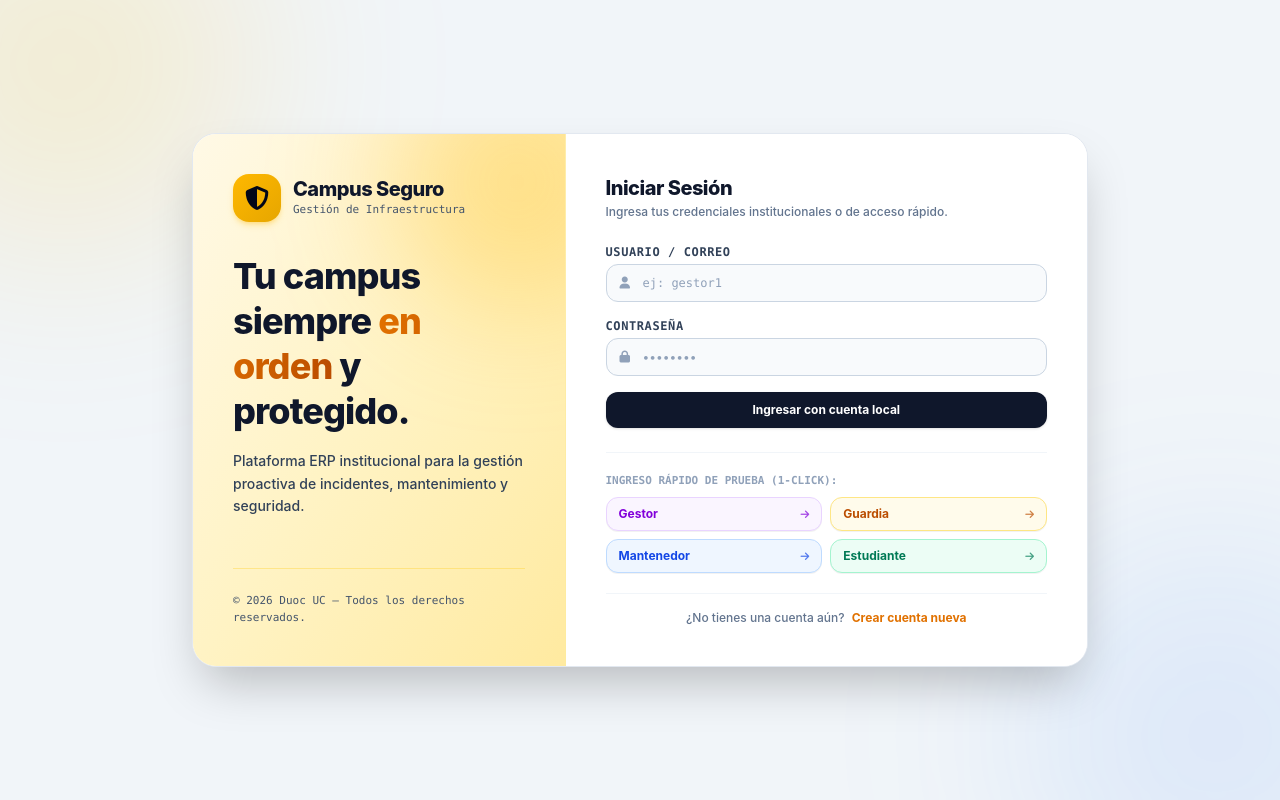
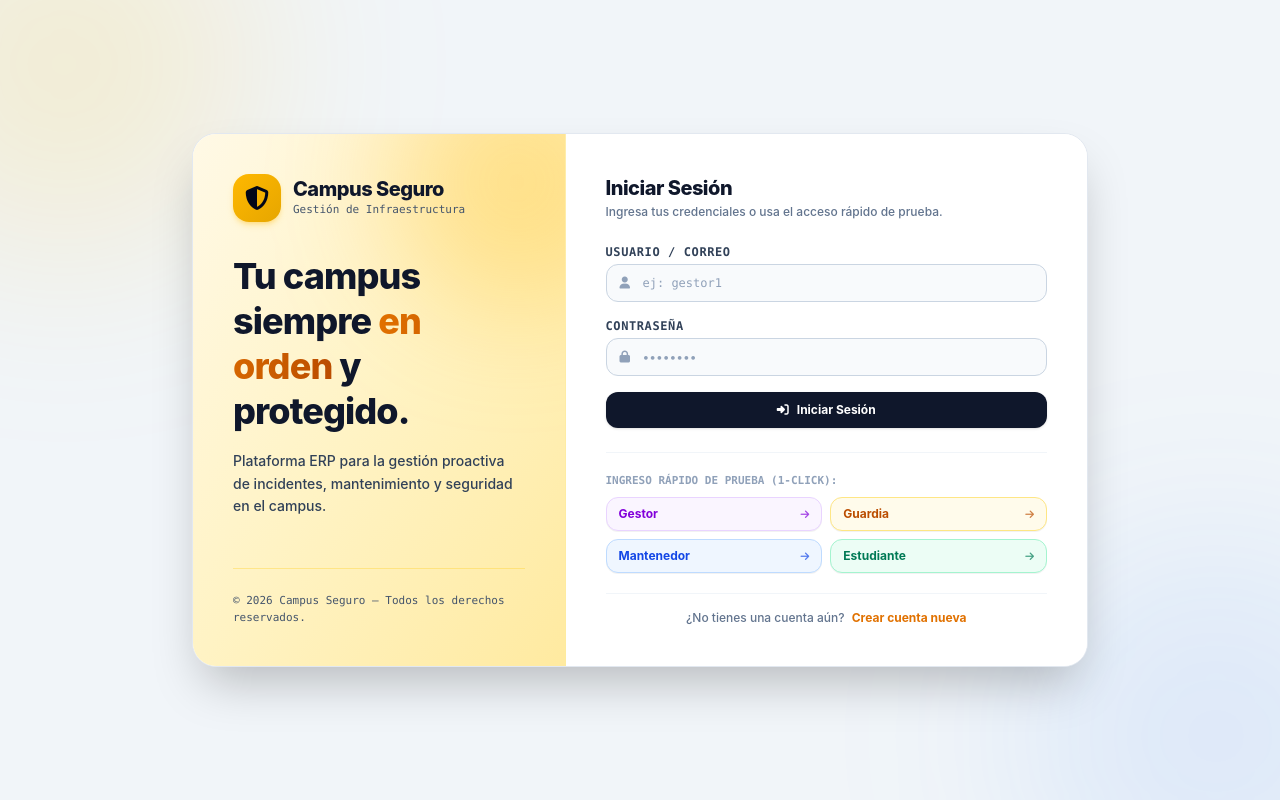
Before and after one commit to DevMoisesM/Campus-Seguro, an Angular app in the folder frontend/: page /login in a window 1280 px wide. Built offline with nearby package versions, Linux system fonts and the light colour scheme.

Commit message:
style(login): simplificar texto de boton de acceso a 'Iniciar Sesion' con icono de ingreso

```diff
--- a/frontend/src/app/components/login/login.component.html
+++ b/frontend/src/app/components/login/login.component.html
@@ -30,7 +30,7 @@
             Tu campus siempre <span class="bg-gradient-to-r from-amber-600 to-amber-700 bg-clip-text text-transparent">en orden</span> y protegido.
           </h1>
           <p class="text-xs lg:text-sm text-slate-700 mt-4 leading-relaxed font-medium">
-            Plataforma ERP institucional para la gestión proactiva de incidentes, mantenimiento y seguridad.
+            Plataforma ERP para la gestión proactiva de incidentes, mantenimiento y seguridad en el campus.
           </p>
         </div>
       </div>
@@ -38,7 +38,7 @@
       <!-- Footer Branding (Visible en desktop) -->
       <div class="relative z-10 mt-8 pt-6 border-t border-amber-300/40 hidden md:block">
         <p class="text-[11px] font-mono text-slate-600 font-medium">
-          &copy; 2026 Duoc UC — Todos los derechos reservados.
+          &copy; 2026 Campus Seguro — Todos los derechos reservados.
         </p>
       </div>
     </div>
@@ -48,7 +48,7 @@
 
       <div class="mb-5 sm:mb-6">
         <h3 class="text-lg sm:text-xl font-extrabold text-slate-900 tracking-tight">Iniciar Sesión</h3>
-        <p class="text-xs text-slate-500 mt-0.5 font-medium">Ingresa tus credenciales institucionales o de acceso rápido.</p>
+        <p class="text-xs text-slate-500 mt-0.5 font-medium">Ingresa tus credenciales o usa el acceso rápido de prueba.</p>
       </div>
 
       <!-- Alerta de Error -->
@@ -93,11 +93,13 @@
 
         <button [disabled]="loading()"
                 type="submit"
-                class="w-full py-2.5 px-4 rounded-xl bg-slate-900 hover:bg-slate-800 text-white font-bold text-xs transition-all flex items-center justify-center gap-2 shadow-sm">
+                class="w-full py-2.5 px-4 rounded-xl bg-slate-900 hover:bg-slate-800 text-white font-bold text-xs transition-all flex items-center justify-center gap-2 shadow-sm cursor-pointer disabled:opacity-50">
           @if (loading()) {
             <i class="fa-solid fa-circle-notch fa-spin text-xs"></i>
+          } @else {
+            <i class="fa-solid fa-right-to-bracket text-xs"></i>
           }
-          <span>{{ loading() ? 'Ingresando...' : 'Ingresar con cuenta local' }}</span>
+          <span>{{ loading() ? 'Ingresando...' : 'Iniciar Sesión' }}</span>
         </button>
       </form>
 
--- a/frontend/src/app/components/register/register.component.html
+++ b/frontend/src/app/components/register/register.component.html
@@ -49,7 +49,7 @@
 
       <div class="relative z-10 mt-8 pt-6 border-t border-amber-300/40 hidden md:block">
         <p class="text-[11px] font-mono text-slate-600 font-medium">
-          &copy; 2026 Duoc UC — Todos los derechos reservados.
+          &copy; 2026 Campus Seguro — Todos los derechos reservados.
         </p>
       </div>
     </div>
```
